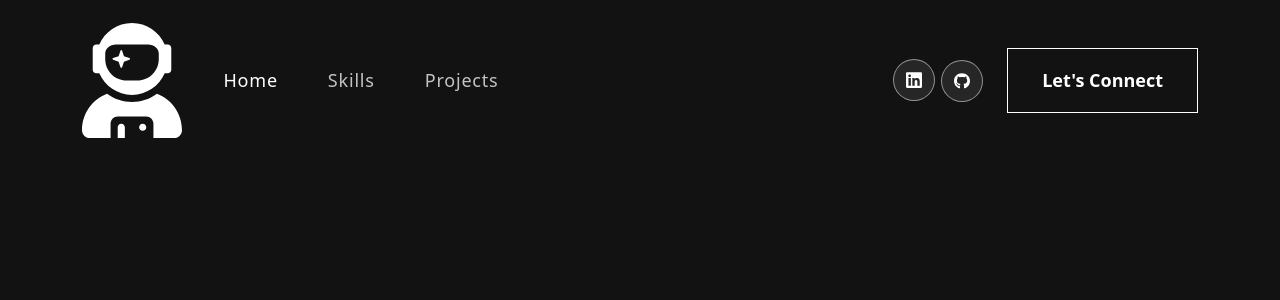
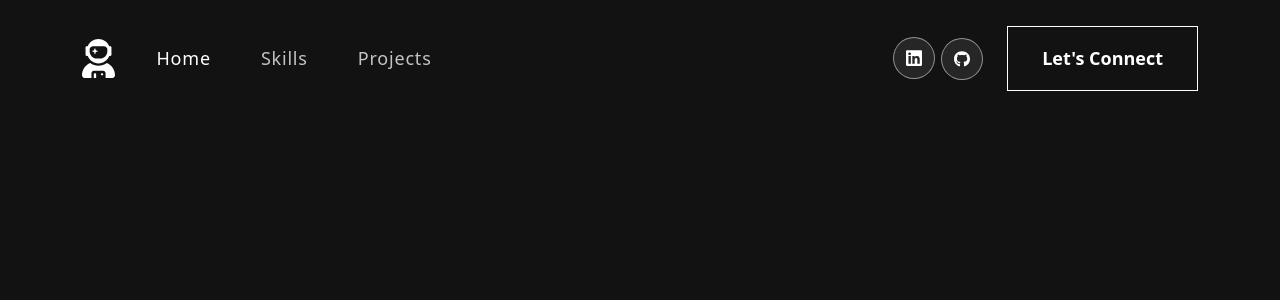
Before and after one commit to HectorDNuno/personal-portfolio, a React (Create React App) app: page / in a window 1280 px wide. Shown: the top 300 px of the page. Built offline with nearby package versions, Linux system fonts and the light colour scheme.

Commit message:
resizes logo

```diff
--- a/src/App.css
+++ b/src/App.css
@@ -36,7 +36,7 @@ nav.navbar.scrolled {
   background-color: #121212;
 }
 nav.navbar a.navbar-brand {
-  width: 9%;
+  width: 3%;
 }
 
 nav.navbar .navbar-nav .nav-link.navbar-link {
```
